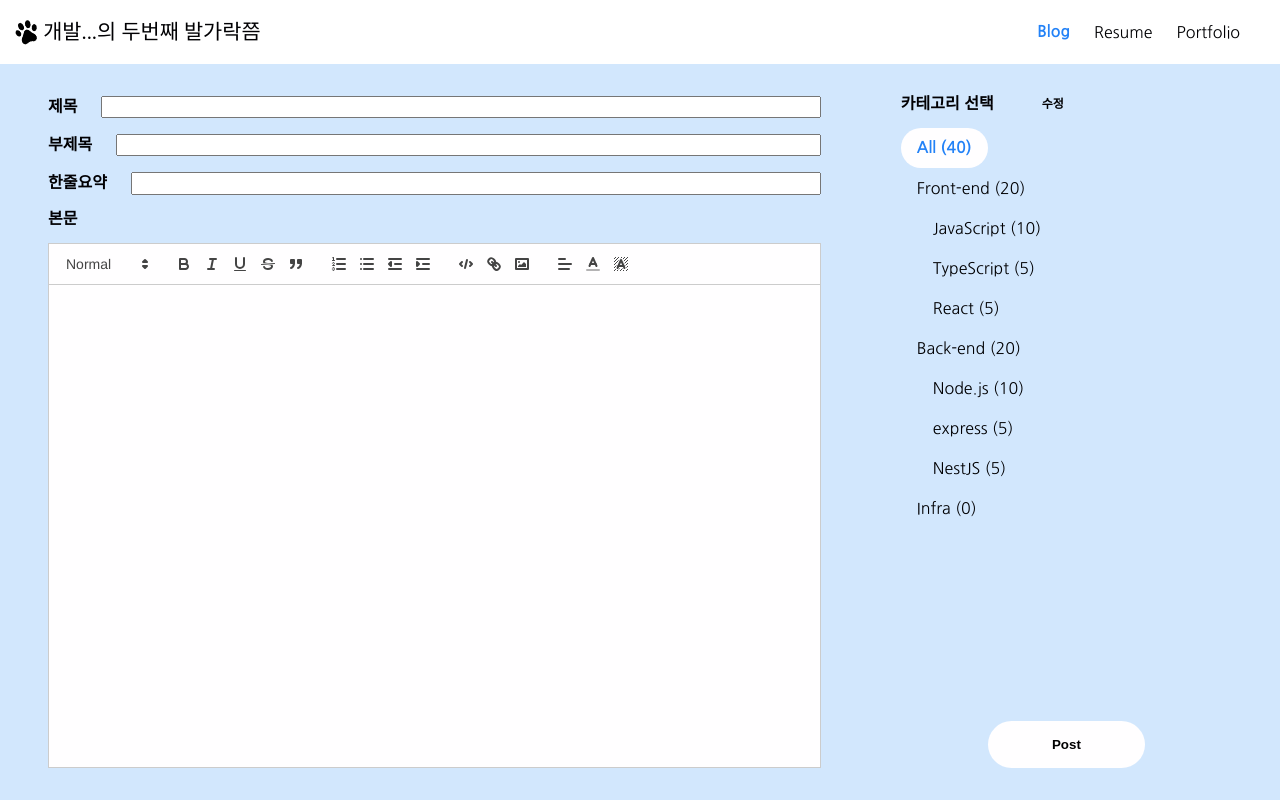
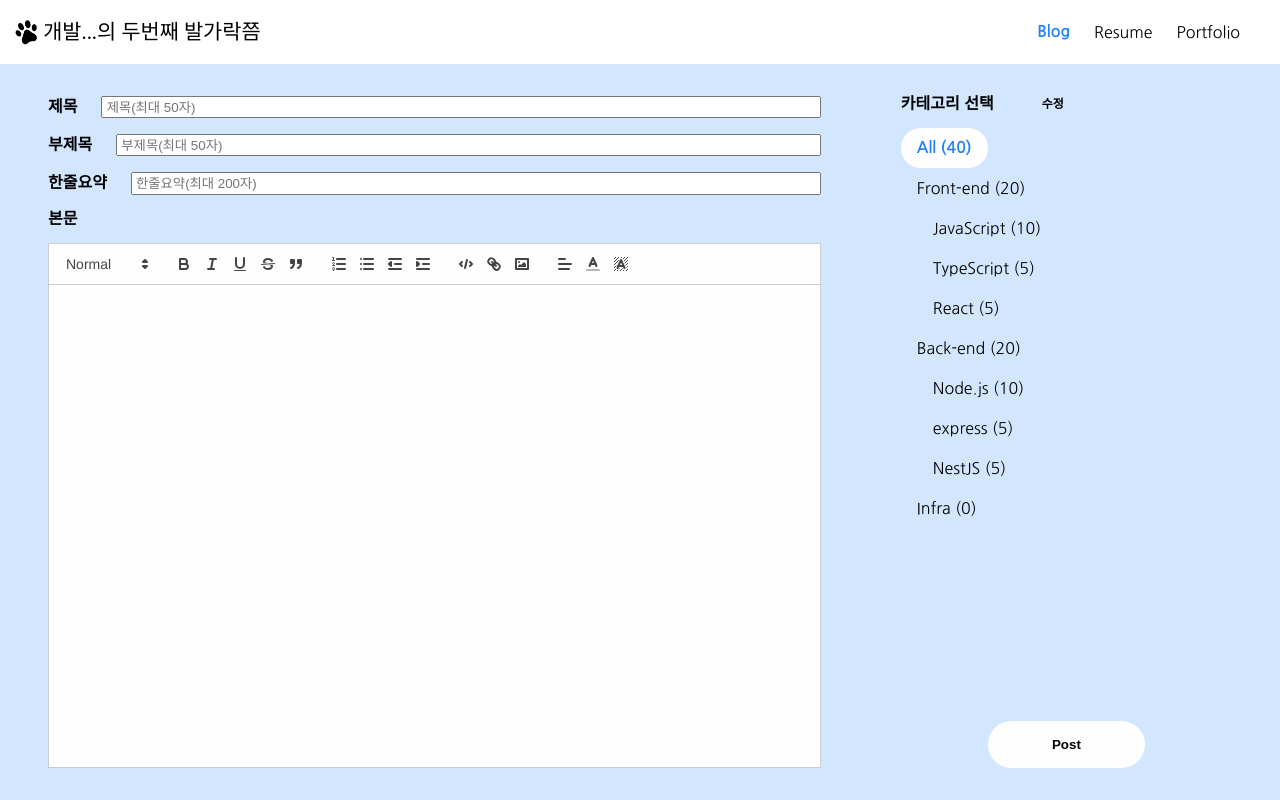
Before and after one commit to hani2057/honey-dev, a React (Vite) app in the folder front/: page /blog/register in a window 1280 px wide. Built offline with nearby package versions, Linux system fonts and the light colour scheme; a web font is replaced by a local one.

Commit message:
feat: 블로그 포스트 등록 폼 에러 안내 추가

```diff
--- a/front/src/features/blog/pages/postRegister/index.tsx
+++ b/front/src/features/blog/pages/postRegister/index.tsx
@@ -22,7 +22,12 @@ export const PostRegister = () => {
   const selectedCategoryId = useAtomValue(selectedCategoryIdAtom);
   const isEditingCategoryName = useAtomValue(isEditingCategoryNameAtom);
   const navigate = useNavigate();
-  const { register, handleSubmit } = useForm<PostPostReq>({
+  const {
+    register,
+    handleSubmit,
+    formState: { errors },
+    setValue,
+  } = useForm<PostPostReq>({
     mode: "onChange",
   });
   const { mutateAsync } = usePostPost();
@@ -48,20 +53,54 @@ export const PostRegister = () => {
               required: true,
               validate: (v) => v.trim().length !== 0,
               maxLength: 50,
+              onChange: (e) => {
+                const value = e.target.value;
+                if (value.length > 50) {
+                  setValue("title", value.substring(0, 50));
+                }
+              },
             })}
+            aria-invalid={errors.title ? "true" : "false"}
+            placeholder="제목(최대 50자)"
           />
         </FlexDiv>
         <FlexDiv $pWidth={100}>
           <Text $bold={true}>부제목</Text>
-          <PostRegisterInput {...register("subtitle", { maxLength: 50 })} />
+          <PostRegisterInput
+            {...register("subtitle", {
+              maxLength: 50,
+              onChange: (e) => {
+                const value = e.target.value;
+                if (value.length > 50) {
+                  setValue("subtitle", value.substring(0, 50));
+                }
+              },
+            })}
+            aria-invalid={errors.subtitle ? "true" : "false"}
+            placeholder="부제목(최대 50자)"
+          />
         </FlexDiv>
         <FlexDiv $pWidth={100}>
           <Text $bold={true}>한줄요약</Text>
-          <PostRegisterInput {...register("description", { maxLength: 200 })} />
+          <PostRegisterInput
+            {...register("description", { maxLength: 200 })}
+            aria-invalid={errors.description ? "true" : "false"}
+            placeholder="한줄요약(최대 200자)"
+          />
         </FlexDiv>
-        <Text $bold={true}>본문</Text>
-        {/* TODO: content 길이 validation */}
-        <MDEditor {...register("content", { required: true })} />
+        <FlexDiv $pWidth={100} $justify="space-between">
+          <Text $bold={true}>본문</Text>
+          {errors.title?.type === "required" && <p>제목을 입력해주세요.</p>}
+          {errors.description?.type === "maxLength" && (
+            <p>한줄요약은 최대 200자까지 가능합니다.</p>
+          )}
+          {errors.content?.type === "required" && <p>내용을 입력해주세요.</p>}
+        </FlexDiv>
+        {/* TODO: content 공백 입력 제한 validation */}
+        <MDEditor
+          {...register("content", { required: true })}
+          aria-invalid={errors.content ? "true" : "false"}
+        />
       </FlexDiv>
       <FlexDiv
         direction="column"
```
